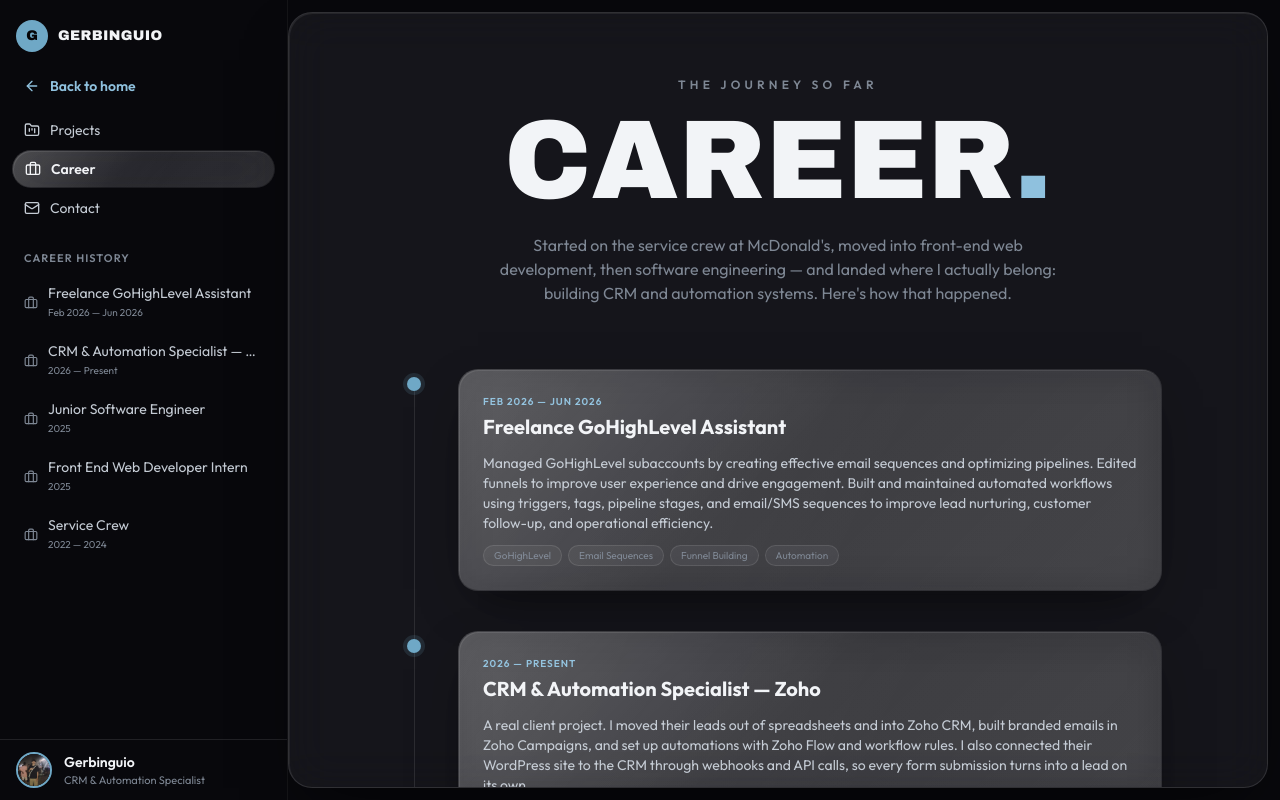
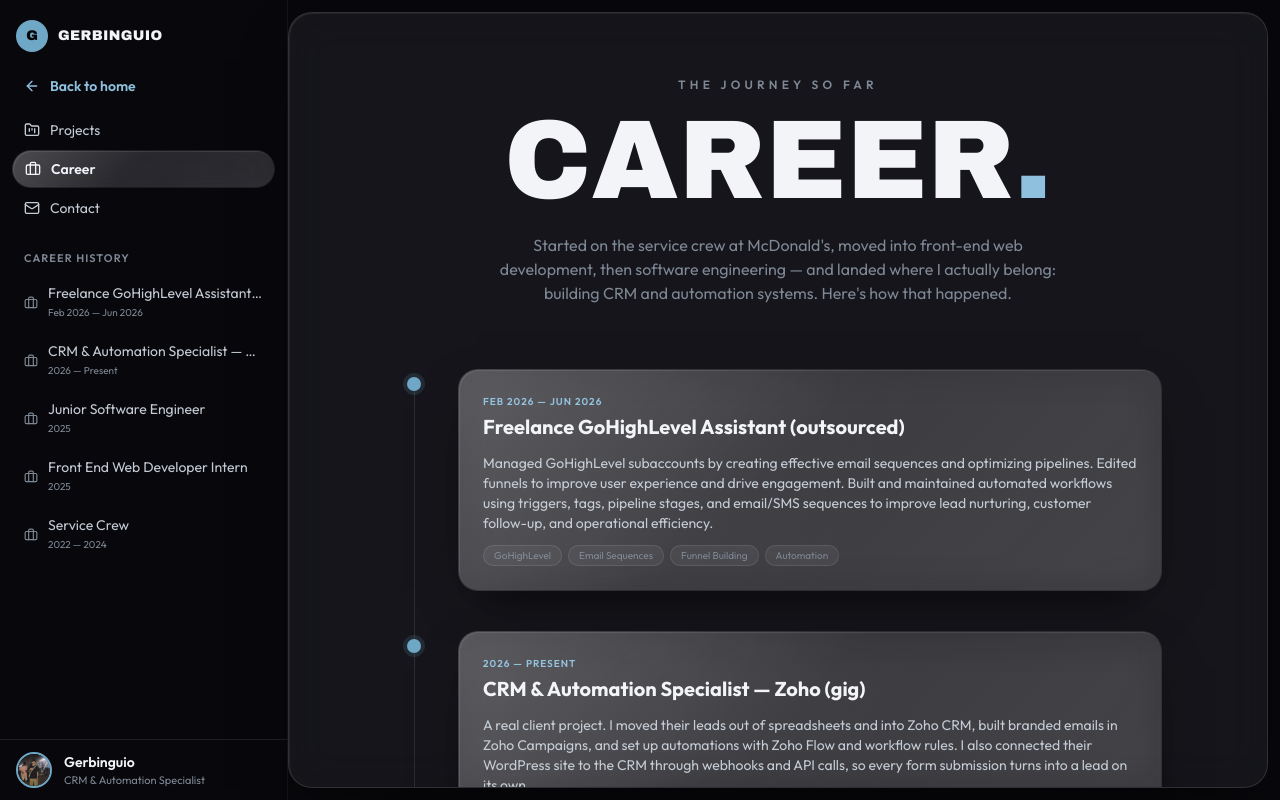
Before and after one commit to gerberrs/gerbinguio-portfolio, a React (Vite) app: page /work/career in a window 1280 px wide. Built offline with nearby package versions, Linux system fonts and the light colour scheme.

Commit message:
edited career title

```diff
--- a/src/data/career.ts
+++ b/src/data/career.ts
@@ -10,7 +10,7 @@ export type CareerRole = {
 export const careerRoles: CareerRole[] = [
   {
     slug: "ghl-assistant",
-    title: "Freelance GoHighLevel Assistant",
+    title: "Freelance GoHighLevel Assistant (outsourced)",
     period: "Feb 2026 — Jun 2026",
     image: null,
     description:
@@ -19,7 +19,7 @@ export const careerRoles: CareerRole[] = [
   },
   {
     slug: "zoho-specialist",
-    title: "CRM & Automation Specialist — Zoho",
+    title: "CRM & Automation Specialist — Zoho (gig)",
     period: "2026 — Present",
     image: null,
     description:
```
